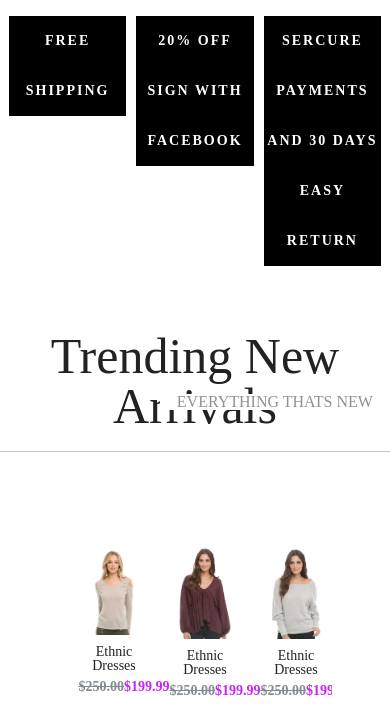
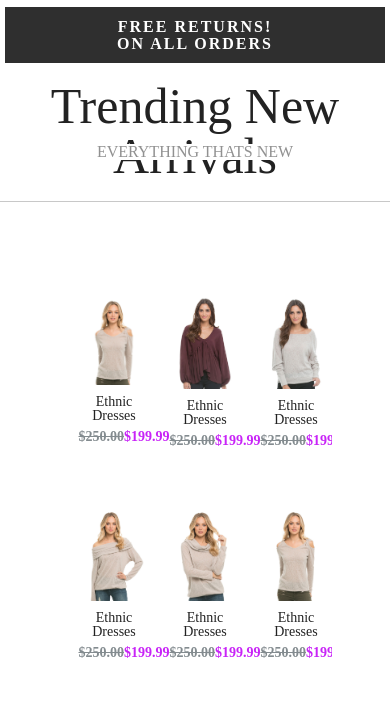
Before and after one commit to KevProDev/E-Commerce-, a website: page index.html in a window 390 px wide. Shown: the part 59-776 px from the top of the page. Drawn offline with nearby package versions, Linux system fonts and the light colour scheme.

Commit message:
making the section under the showcase more respondive

```diff
--- a/index.html
+++ b/index.html
@@ -1,13 +1,16 @@
 <!DOCTYPE html>
 <html lang="en">
+
 <head>
   <meta charset="UTF-8">
   <meta name="viewport" content="width=device-width, initial-scale=1.0">
   <meta http-equiv="X-UA-Compatible" content="ie=edge">
   <title>Document</title>
-  <link rel="stylesheet" href="https://use.fontawesome.com/releases/v5.3.1/css/all.css" integrity="sha384-mzrmE5qonljUremFsqc01SB46JvROS7bZs3IO2EmfFsd15uHvIt+Y8vEf7N7fWAU" crossorigin="anonymous">
+  <link rel="stylesheet" href="https://use.fontawesome.com/releases/v5.3.1/css/all.css" integrity="sha384-mzrmE5qonljUremFsqc01SB46JvROS7bZs3IO2EmfFsd15uHvIt+Y8vEf7N7fWAU"
+    crossorigin="anonymous">
   <link rel="stylesheet" href="./styles/style.css">
 </head>
+
 <body>
 
   <div class="header">
@@ -22,8 +25,8 @@
       </div>
       <div class="header__menu">
         <ul class="header__ul">
-          <li class="header__li"><a href="" class="header__a">Men's  Fashion</a></li>
-          <li class="header__li"><a href="" class="header__a">Women's  Fashion</a></li>
+          <li class="header__li"><a href="" class="header__a">Men's Fashion</a></li>
+          <li class="header__li"><a href="" class="header__a">Women's Fashion</a></li>
           <li class="header__li"><a href="" class="header__a">Beauty</a></li>
           <li class="header__li"><a href="" class="header__a">Daily Needs</a></li>
         </ul>
@@ -46,16 +49,23 @@
     <img src="img/img62.jpg" alt="" class="slider__img">
     <div class="slider__text">
       <h2 class="slider__title">Latest Fashion <br> Collection</h2>
-      <p class="slider__subtitle">Lorem ipsum dolor sit amet consectetur adipisicing elit. Aliquid quasi voluptate voluptas magnam, neque sed.</p>
+      <p class="slider__subtitle">Lorem ipsum dolor sit amet consectetur adipisicing elit. Aliquid quasi voluptate voluptas
+        magnam, neque sed.</p>
       <a class="btn-link" href="">Shop Now</a>
     </div>
   </div>
   <div class="cb"></div>
   <div class="info">
     <ul class="info__ul">
-      <li class="info__li"><div class="info__content" >Free shipping</div></li>
-      <li class="info__li"><div class="info__content" >20% off sign with facebook</div></li>
-      <li class="info__li"><div class="info__content">sercure payments and 30 days easy return</div></li>
+      <li class="info__li">
+        <div class="info__content">Free shipping <br> ON ALL U.S. Orders</div>
+      </li>
+      <li class="info__li">
+        <div class="info__content">Orders Over $100 <br> 20% Discount </div>
+      </li>
+      <li class="info__li">
+        <div class="info__content">Free Returns! <br> On All Orders</div>
+      </li>
     </ul>
   </div>
 
@@ -379,13 +389,14 @@
     <div class="container">
       <div class="foot-heading">
         <h3 class="foot__h3">Subscibe To Newsletters</h3>
-        <p class="footer__p">Lorem ipsum dolor sit amet consectetur adipisicing elit.  <br> Possimus, ipsum nesciunt vel reprehenderit assumenda eligendi!</p>
+        <p class="footer__p">Lorem ipsum dolor sit amet consectetur adipisicing elit. <br> Possimus, ipsum nesciunt vel reprehenderit
+          assumenda eligendi!</p>
       </div>
 
       <div class="subscribe-button">
-        <form action=""  method="" class="footer-form">
-          <input class="footer-email" type="email" name="" id="" placeholder="your e-mail address" required="required" >
-          <input class="footer__submit-button" type="submit" name="submit" value="Subscibe" >
+        <form action="" method="" class="footer-form">
+          <input class="footer-email" type="email" name="" id="" placeholder="your e-mail address" required="required">
+          <input class="footer__submit-button" type="submit" name="submit" value="Subscibe">
         </form>
       </div>
 
@@ -405,18 +416,42 @@
     </div>
   </div>
 
-  <script
-  src="https://code.jquery.com/jquery-3.3.1.min.js"
-  integrity="sha256-FgpCb/KJQlLNfOu91ta32o/NMZxltwRo8QtmkMRdAu8="
+  <script src="https://code.jquery.com/jquery-3.3.1.min.js" integrity="sha256-FgpCb/KJQlLNfOu91ta32o/NMZxltwRo8QtmkMRdAu8="
     crossorigin="anonymous"></script>
   <script type="text/javascript">
-    $(document).ready(function(){
-      $(".menu-bar").on("click", function(){
-        $(".menu-list ul").toggleClass("show");
-      })
-    })
+    // $(document).ready(function () {
+    //   $(".menu-bar").on("click", function () {
+    //     $(".menu-list ul").toggleClass("show");
+    //   })
+    // })
+
+
+    // $(document).ready(function () {
+
+    //   $(function () {
+    //     // hide all text except the first
+    //     $('.info__ul .info__li:gt(0)').hide();
+
+    //     setInterval(function () {
+    //       // get the first text
+    //       var current = $('.info__ul .info__li:visible');
+
+    //       // get the immediate next text otherwise find the first one
+    //       var next = current.next().length ? current.next() : $('.info__li:eq(0)');
+
+    //       //hide the current text
+    //       current.fadeOut(4000);
+
+    //       //show next text
+    //       next.fadeIn(3000);
+    //     }, 6000);
+
+    //   });
+
+    // });
   </script>
 
 
 </body>
+
 </html>
--- a/styles/3-layout/_siteMainContent.scss
+++ b/styles/3-layout/_siteMainContent.scss
@@ -318,16 +318,27 @@
   // line-height: 30px;
 }
 .info__content{
-  background-color: black;
+  background-color: #2F2F2F;
   color: #fff;
-  font-size: 14px;
+  font-size: 16px;
   font-weight: 600;
   text-transform: uppercase;
   text-align: center;
   margin: 5px 5px;
-  line-height: 50px;
+  line-height: 17px;
   letter-spacing: 2px;
-  margin-top: 25px;
+  margin-top: 16px;
+  padding: 11px 0px;
+}
+
+@media (max-width: 800px) {
+  .info{
+    margin-left: 0px;
+  }
+  .info__li{
+    width: 100%;
+    position: absolute;
+  }
 }
 
 
@@ -336,6 +347,12 @@
   display: inline-block;
   float: left;
   width: 100%;
+}
+
+@media (max-width: 800px) {
+  .products{
+    margin-top: 30px;
+  }
 }
 
 .heading{
@@ -357,7 +374,8 @@
   color: #919191;
   position: absolute;
   top: 123px;
-  left: 41%;
+  left: 50%;
+  transform: translateX(-50%);
   background: white;
   width: 230px;
 }
```
Also changed, not shown: styles/style.css. Lines whose indentation alone changed are shown as unchanged.
